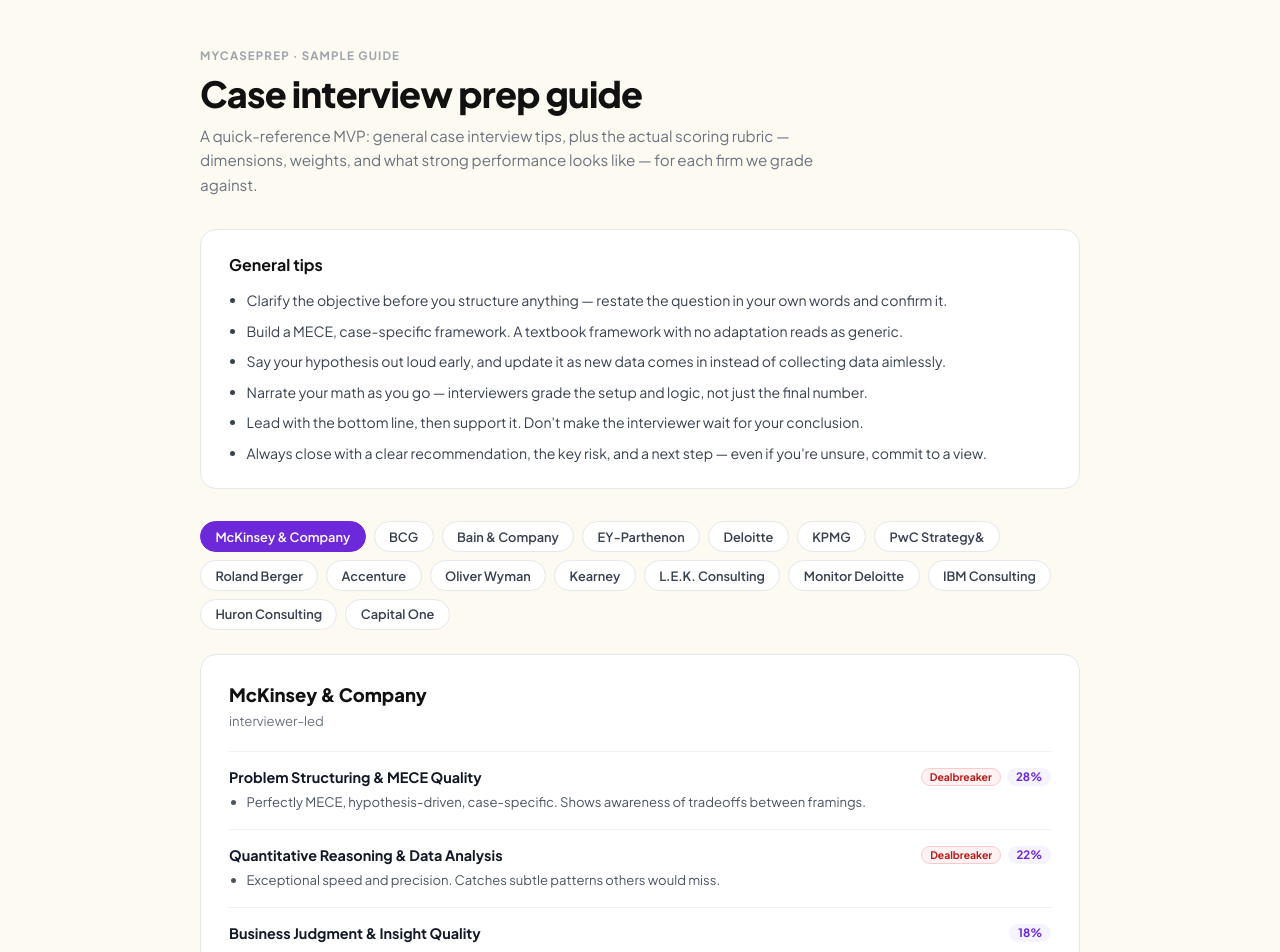
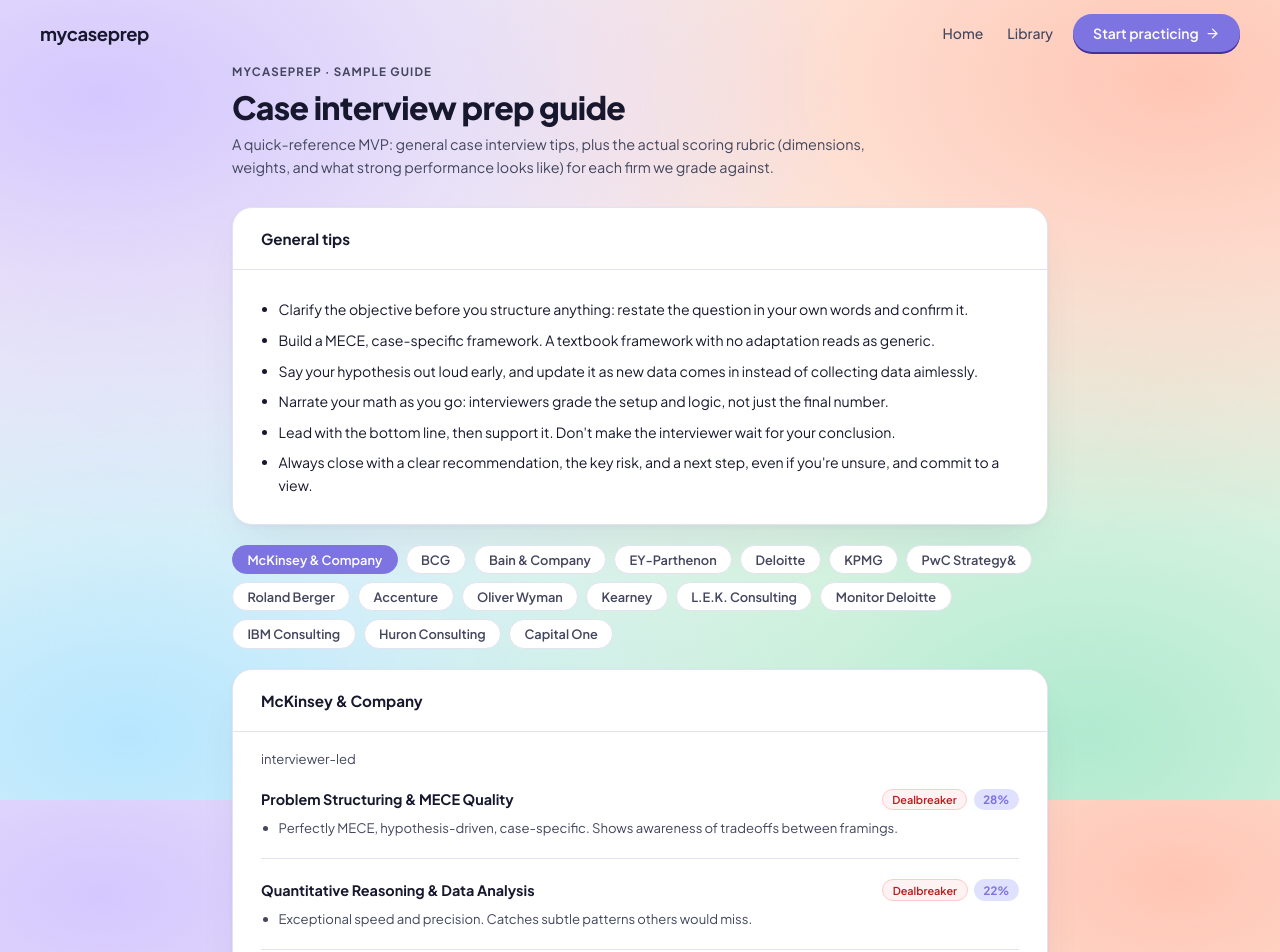
Before and after one commit to parkvince/mycaseprep, a Next.js app: page /guide in a window 1280 px wide. Shown: the top 952 px of the page. Built offline with nearby package versions, Linux system fonts and the light colour scheme; no server answers.

Commit message:
changes to guide

```diff
--- a/src/app/guide/page.tsx
+++ b/src/app/guide/page.tsx
@@ -1,6 +1,8 @@
 "use client";
 
 import { useState } from "react";
+import { motion } from "framer-motion";
+import Navbar from "@/components/Navbar";
 
 import { MCKINSEY_RUBRIC } from "@/lib/firmRubrics/mckinsey";
 import { BCG_RUBRIC } from "@/lib/firmRubrics/bcg";
@@ -42,24 +44,45 @@ const FIRMS: { label: string; rubric: any }[] = [
 ];
 
 const GENERAL_TIPS = [
-  "Clarify the objective before you structure anything — restate the question in your own words and confirm it.",
+  "Clarify the objective before you structure anything: restate the question in your own words and confirm it.",
   "Build a MECE, case-specific framework. A textbook framework with no adaptation reads as generic.",
   "Say your hypothesis out loud early, and update it as new data comes in instead of collecting data aimlessly.",
-  "Narrate your math as you go — interviewers grade the setup and logic, not just the final number.",
+  "Narrate your math as you go: interviewers grade the setup and logic, not just the final number.",
   "Lead with the bottom line, then support it. Don't make the interviewer wait for your conclusion.",
-  "Always close with a clear recommendation, the key risk, and a next step — even if you're unsure, commit to a view.",
+  "Always close with a clear recommendation, the key risk, and a next step, even if you're unsure, and commit to a view.",
 ];
+
+/** The rubric source data uses em dashes throughout; normalize them for display. */
+function clean(text: string): string {
+  return text.replace(/\s*—\s*/g, " - ");
+}
 
 // eslint-disable-next-line @typescript-eslint/no-explicit-any
 function dimensionTips(dim: any): string[] {
   if (Array.isArray(dim.whatStrongLooksLike) && dim.whatStrongLooksLike.length > 0) {
-    return dim.whatStrongLooksLike.slice(0, 3);
+    return dim.whatStrongLooksLike.slice(0, 3).map(clean);
   }
   if (dim.scoringCriteria) {
     const best = dim.scoringCriteria[5] ?? dim.scoringCriteria[4];
-    if (best) return [best];
+    if (best) return [clean(best)];
   }
   return [];
+}
+
+function CardSection({ title, delay, children }: { title: string; delay: number; children: React.ReactNode }) {
+  return (
+    <motion.div
+      initial={{ opacity: 0, y: 16 }} animate={{ opacity: 1, y: 0 }} transition={{ delay }}
+      style={{ background: "white", borderRadius: "20px", border: "1px solid var(--hp-border)", boxShadow: "var(--hp-shadow-card)", overflow: "hidden" }}
+    >
+      <div style={{ padding: "1.25rem 1.75rem", borderBottom: "1px solid var(--hp-border)" }}>
+        <span style={{ fontWeight: 700, fontSize: "0.95rem", color: "var(--hp-foreground)", fontFamily: FONT }}>{title}</span>
+      </div>
+      <div style={{ padding: "1.75rem", display: "flex", flexDirection: "column", gap: "1.25rem" }}>
+        {children}
+      </div>
+    </motion.div>
+  );
 }
 
 export default function GuidePage() {
@@ -69,101 +92,109 @@ export default function GuidePage() {
   // eslint-disable-next-line @typescript-eslint/no-explicit-any
   const dimensions: any[] = rubric.dimensions ?? [];
 
+  const filterPill = (active: boolean): React.CSSProperties => ({
+    padding: "0.35rem 0.9rem",
+    borderRadius: "9999px",
+    border: `1.5px solid ${active ? "var(--hp-primary)" : "var(--hp-border)"}`,
+    background: active ? "var(--hp-primary)" : "white",
+    color: active ? "white" : "var(--hp-soft-foreground)",
+    fontSize: "0.8rem", fontWeight: 600,
+    cursor: "pointer", fontFamily: FONT, transition: "all 0.15s",
+  });
+
   return (
-    <div style={{ minHeight: "100vh", background: "var(--hp-bg, #fafafa)", fontFamily: FONT, padding: "3rem 1.5rem 6rem" }}>
-      <div style={{ maxWidth: "880px", margin: "0 auto" }}>
+    <div style={{
+      minHeight: "100vh", fontFamily: FONT,
+      background: "var(--hp-bg)",
+      backgroundImage: [
+        "radial-gradient(at 8% 12%, var(--hp-lavender) 0px, transparent 45%)",
+        "radial-gradient(at 92% 10%, var(--hp-peach) 0px, transparent 45%)",
+        "radial-gradient(at 85% 92%, var(--hp-mint) 0px, transparent 50%)",
+        "radial-gradient(at 10% 92%, var(--hp-sky) 0px, transparent 45%)",
+      ].join(", "),
+      backgroundAttachment: "fixed",
+    }}>
+      <Navbar />
 
-        <div style={{ marginBottom: "0.5rem", fontSize: "0.72rem", fontWeight: 700, letterSpacing: "0.1em", textTransform: "uppercase", color: "#9ca3af" }}>
+      <div style={{ maxWidth: "880px", margin: "0 auto", padding: "0 2rem 5rem", display: "flex", flexDirection: "column", gap: "1.25rem" }}>
+
+        <motion.div initial={{ opacity: 0, y: 12 }} animate={{ opacity: 1, y: 0 }} style={{ marginBottom: "0.5rem" }}>
+          <div style={{ fontSize: "0.72rem", fontWeight: 700, letterSpacing: "0.1em", textTransform: "uppercase", color: "var(--hp-soft-foreground)", marginBottom: "0.5rem" }}>
             MyCasePrep · Sample guide
           </div>
-        <h1 style={{ fontSize: "clamp(1.6rem, 4vw, 2.25rem)", fontWeight: 800, letterSpacing: "-0.02em", margin: "0 0 0.5rem" }}>
+          <h1 style={{ fontSize: "clamp(1.5rem, 3vw, 2rem)", fontWeight: 800, letterSpacing: "-0.02em", color: "var(--hp-foreground)", margin: 0 }}>
             Case interview prep guide
           </h1>
-        <p style={{ fontSize: "0.95rem", color: "#6b7280", lineHeight: 1.6, margin: "0 0 2rem", maxWidth: "640px" }}>
-          A quick-reference MVP: general case interview tips, plus the actual scoring rubric — dimensions, weights,
-          and what strong performance looks like — for each firm we grade against.
+          <p style={{ marginTop: "0.4rem", fontSize: "0.9rem", color: "var(--hp-soft-foreground)", lineHeight: 1.6, maxWidth: "640px" }}>
+            A quick-reference MVP: general case interview tips, plus the actual scoring rubric (dimensions, weights,
+            and what strong performance looks like) for each firm we grade against.
           </p>
+        </motion.div>
 
-        {/* General tips */}
-        <div style={{ background: "white", border: "1px solid #e5e7eb", borderRadius: "16px", padding: "1.5rem 1.75rem", marginBottom: "2rem" }}>
-          <h2 style={{ fontSize: "1rem", fontWeight: 700, margin: "0 0 0.9rem" }}>General tips</h2>
+        <CardSection title="General tips" delay={0.04}>
           <ul style={{ margin: 0, paddingLeft: "1.1rem", display: "flex", flexDirection: "column", gap: "0.5rem" }}>
             {GENERAL_TIPS.map((tip, i) => (
-              <li key={i} style={{ fontSize: "0.88rem", color: "#374151", lineHeight: 1.6 }}>{tip}</li>
+              <li key={i} style={{ fontSize: "0.88rem", color: "var(--hp-foreground)", lineHeight: 1.6 }}>{tip}</li>
             ))}
           </ul>
-        </div>
+        </CardSection>
 
-        {/* Firm selector */}
-        <div style={{ display: "flex", flexWrap: "wrap", gap: "0.5rem", marginBottom: "1.5rem" }}>
+        <motion.div initial={{ opacity: 0, y: 12 }} animate={{ opacity: 1, y: 0 }} transition={{ delay: 0.08 }}
+          style={{ display: "flex", flexWrap: "wrap", gap: "0.5rem" }}>
           {FIRMS.map((f, i) => (
-            <button
-              key={f.label}
-              onClick={() => setActiveIndex(i)}
-              style={{
-                padding: "0.4rem 0.9rem", borderRadius: "9999px",
-                border: `1.5px solid ${i === activeIndex ? "#6d28d9" : "#e5e7eb"}`,
-                background: i === activeIndex ? "#6d28d9" : "white",
-                color: i === activeIndex ? "white" : "#374151",
-                fontSize: "0.8rem", fontWeight: 600, cursor: "pointer", fontFamily: FONT,
-              }}
-            >
+            <button key={f.label} style={filterPill(i === activeIndex)} onClick={() => setActiveIndex(i)}>
               {f.label}
             </button>
           ))}
-        </div>
+        </motion.div>
 
-        {/* Firm rubric */}
-        <div style={{ background: "white", border: "1px solid #e5e7eb", borderRadius: "16px", padding: "1.75rem", display: "flex", flexDirection: "column", gap: "1.25rem" }}>
-          <div>
-            <h2 style={{ fontSize: "1.15rem", fontWeight: 800, margin: "0 0 0.25rem" }}>{rubric.firmFullName ?? active.label}</h2>
+        <CardSection title={rubric.firmFullName ?? active.label} delay={0.1}>
           {rubric.format && (
-              <p style={{ fontSize: "0.82rem", color: "#6b7280", margin: 0, lineHeight: 1.6 }}>{rubric.format}</p>
+            <p style={{ fontSize: "0.82rem", color: "var(--hp-soft-foreground)", margin: "-0.75rem 0 0", lineHeight: 1.6 }}>
+              {clean(rubric.format)}
+            </p>
           )}
-          </div>
 
-          <div style={{ display: "flex", flexDirection: "column", gap: "1rem" }}>
-            {dimensions.map((dim) => {
+          {dimensions.map((dim, i) => {
             const tips = dimensionTips(dim);
             return (
-                <div key={dim.key} style={{ borderTop: "1px solid #f0f0f0", paddingTop: "1rem" }}>
-                  <div style={{ display: "flex", alignItems: "center", justifyContent: "space-between", gap: "0.75rem", marginBottom: "0.4rem" }}>
-                    <span style={{ fontSize: "0.9rem", fontWeight: 700, color: "#111827" }}>{dim.label}</span>
+              <div key={dim.key} style={{ borderTop: i === 0 ? "none" : "1px solid var(--hp-border)", paddingTop: i === 0 ? 0 : "1.25rem" }}>
+                <div style={{ display: "flex", alignItems: "center", justifyContent: "space-between", gap: "0.75rem", marginBottom: "0.5rem" }}>
+                  <span style={{ fontSize: "0.9rem", fontWeight: 700, color: "var(--hp-foreground)" }}>{clean(dim.label)}</span>
                   <div style={{ display: "flex", alignItems: "center", gap: "0.4rem", flexShrink: 0 }}>
                     {dim.dealbreaker && (
-                        <span style={{ fontSize: "0.65rem", fontWeight: 700, color: "#b91c1c", background: "#fef2f2", border: "1px solid #fecaca", borderRadius: "9999px", padding: "0.1rem 0.5rem" }}>
+                      <span style={{ fontSize: "0.68rem", fontWeight: 600, padding: "0.2rem 0.6rem", borderRadius: "9999px", fontFamily: FONT, background: "#fef2f2", color: "#b91c1c", border: "1px solid #fecaca" }}>
                         Dealbreaker
                       </span>
                     )}
-                      <span style={{ fontSize: "0.72rem", fontWeight: 700, color: "#6d28d9", background: "#f5f3ff", borderRadius: "9999px", padding: "0.1rem 0.55rem" }}>
+                    <span style={{ fontSize: "0.72rem", fontWeight: 700, color: "var(--hp-primary)", background: "var(--hp-primary-soft)", borderRadius: "9999px", padding: "0.2rem 0.6rem" }}>
                       {dim.weight}%
                     </span>
                   </div>
                 </div>
                 {tips.length > 0 && (
                   <ul style={{ margin: 0, paddingLeft: "1.1rem", display: "flex", flexDirection: "column", gap: "0.3rem" }}>
-                      {tips.map((t, i) => (
-                        <li key={i} style={{ fontSize: "0.82rem", color: "#4b5563", lineHeight: 1.55 }}>{t}</li>
+                    {tips.map((t, ti) => (
+                      <li key={ti} style={{ fontSize: "0.82rem", color: "var(--hp-soft-foreground)", lineHeight: 1.55 }}>{t}</li>
                     ))}
                   </ul>
                 )}
               </div>
             );
           })}
-          </div>
 
           {rubric.offerDecision?.offerThreshold && (
-            <div style={{ marginTop: "0.25rem", paddingTop: "1rem", borderTop: "1px solid #f0f0f0", fontSize: "0.78rem", color: "#6b7280" }}>
-              Offer threshold: weighted score ≥ {rubric.offerDecision.offerThreshold}
+            <div style={{ borderTop: "1px solid var(--hp-border)", paddingTop: "1.25rem", fontSize: "0.78rem", color: "var(--hp-soft-foreground)" }}>
+              Offer threshold: weighted score of {rubric.offerDecision.offerThreshold} or higher
               {rubric.offerDecision.hardFloorDimensions?.length > 0 && (
-                <> · hard floor of {rubric.offerDecision.hardFloorScore} on {rubric.offerDecision.hardFloorDimensions.join(", ")}</>
+                <>, with a hard floor of {rubric.offerDecision.hardFloorScore} on {rubric.offerDecision.hardFloorDimensions.join(", ")}</>
               )}
             </div>
           )}
-        </div>
+        </CardSection>
 
-        <p style={{ fontSize: "0.75rem", color: "#9ca3af", marginTop: "2rem", textAlign: "center" }}>
-          This is a standalone sample page — not linked from the app.
+        <p style={{ fontSize: "0.75rem", color: "var(--hp-soft-foreground)", textAlign: "center", margin: "0.5rem 0 0" }}>
+          This is a standalone sample page, not linked from anywhere else in the app.
         </p>
       </div>
     </div>
```
Lines whose indentation alone changed are shown as unchanged.
